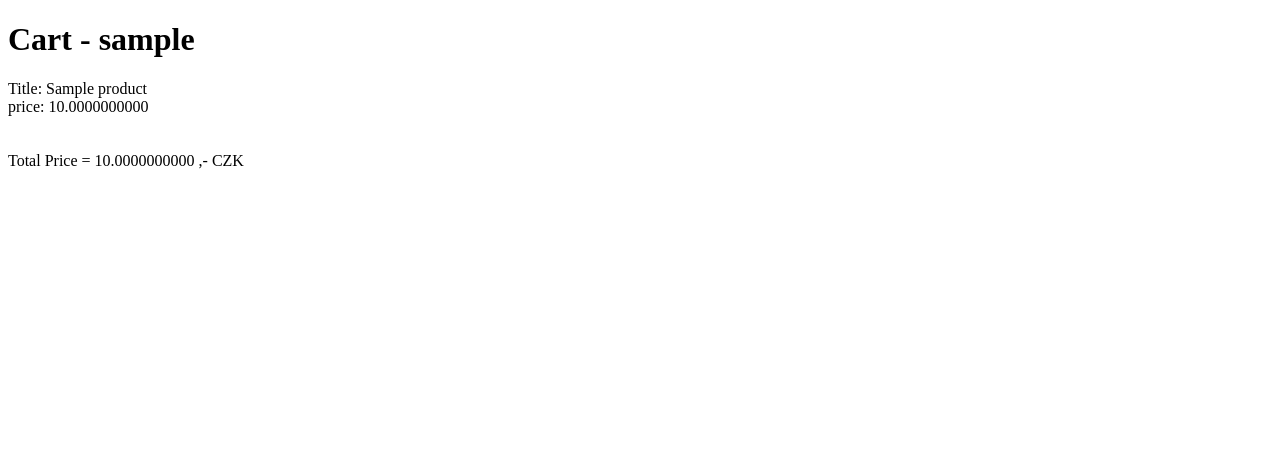
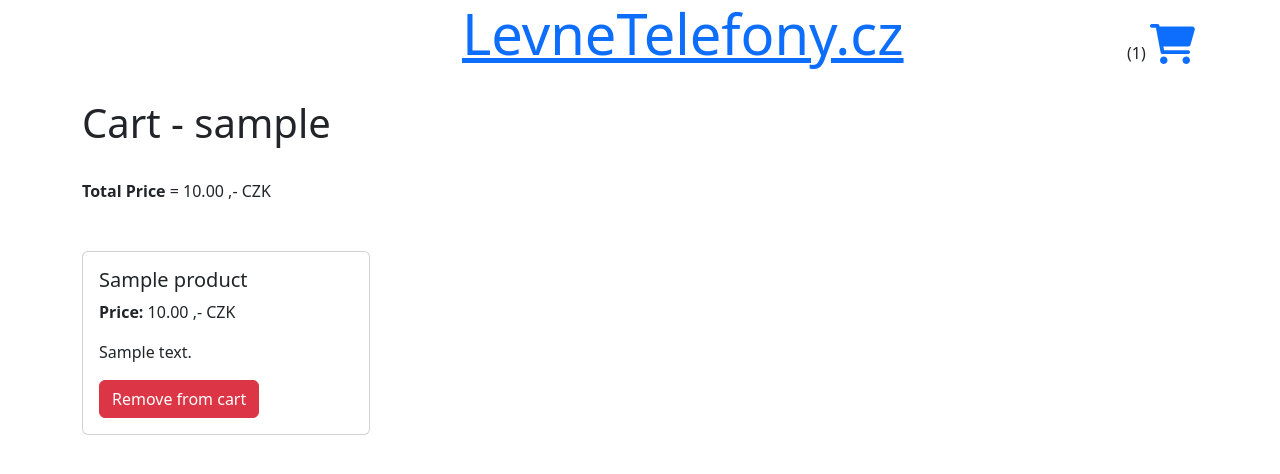
Before and after one commit to Simecekk/sda_eshop_project, a Django app: page /cart/1/ in a window 1280 px wide. Shown: the top 474 px of the page. Run offline with Django 4.2, Linux system fonts and the light colour scheme; tables that the repository leaves empty hold one stand-in row (values such as "Sample post"); some libraries are stand-ins or nearby versions.

Commit message:
added remove cart + inheritance

```diff
--- a/sda_eschop_project/urls.py
+++ b/sda_eschop_project/urls.py
@@ -15,12 +15,13 @@
 """
 from django.contrib import admin
 from django.urls import path
-from shop.views import hello_world_view, homepage_view, add_to_cart_view, cart_view
+from shop.views import hello_world_view, homepage_view, add_to_cart_view, cart_view, remove_from_cart_view
 
 urlpatterns = [
     path('admin/', admin.site.urls),
     path("hello/", hello_world_view, name="hello_world"),
     path("", homepage_view, name="homepage"),
     path("add_to_cart/<int:item_pk>/", add_to_cart_view, name="add_to_cart"),
-    path("cart/<int:pk>/", cart_view, name="cart_detail")
+    path("cart/<int:pk>/", cart_view, name="cart_detail"),
+    path("remove_from_cart/<int:item_pk>/", remove_from_cart_view, name="remove_from_cart")
 ]
--- /dev/null
+++ b/shop/templates/base.html
@@ -0,0 +1,35 @@
+<!DOCTYPE html>
+<html lang="en">
+<head>
+    <meta charset="UTF-8">
+    <title>LevneTelefony.cz</title>
+    <link href="https://cdn.jsdelivr.net/npm/bootstrap@5.2.0/dist/css/bootstrap.min.css" rel="stylesheet"
+          integrity="sha384-gH2yIJqKdNHPEq0n4Mqa/HGKIhSkIHeL5AyhkYV8i59U5AR6csBvApHHNl/vI1Bx" crossorigin="anonymous">
+    <script src="https://cdn.jsdelivr.net/npm/bootstrap@5.2.0/dist/js/bootstrap.bundle.min.js"
+            integrity="sha384-A3rJD856KowSb7dwlZdYEkO39Gagi7vIsF0jrRAoQmDKKtQBHUuLZ9AsSv4jD4Xa"
+            crossorigin="anonymous"></script>
+    <link rel="stylesheet" href="https://cdnjs.cloudflare.com/ajax/libs/font-awesome/6.1.2/css/all.min.css"
+          integrity="sha512-1sCRPdkRXhBV2PBLUdRb4tMg1w2YPf37qatUFeS7zlBy7jJI8Lf4VHwWfZZfpXtYSLy85pkm9GaYVYMfw5BC1A=="
+          crossorigin="anonymous" referrerpolicy="no-referrer"/>
+</head>
+<body>
+
+<div class="container">
+    <div class="row">
+        <div class="col-4"></div>
+        <h1 class="display-4 col-4"><a href="{% url "homepage" %}">LevneTelefony.cz</a></h1>
+        <div class="col-3"></div>
+        <div class="col-1">
+            ({{ cart.products.count }}) <a href="{% url "cart_detail" cart.pk %}"><i
+                class="fa-solid fa-cart-shopping display-6 mt-4"></i></a>
+        </div>
+    </div>
+    <br>
+
+    {% block content %}
+    {% endblock content %}
+
+</div>
+
+</body>
+</html>
--- a/shop/templates/cart.html
+++ b/shop/templates/cart.html
@@ -1,19 +1,20 @@
-<!DOCTYPE html>
-<html lang="en">
-<head>
-    <meta charset="UTF-8">
-    <title>Title</title>
-</head>
-<body>
-<h1>Cart - {{ cart.user.username }}</h1>
+{% extends "base.html" %}
 
-{% for product in cart.products.all %}
-    Title: {{ product.title }}<br>
-    price: {{ product.price }}<br><br>
-{% endfor %}
+{% block content %}
 
-<br>
+    <h1>Cart - {{ cart.user.username }}</h1><br>
+    <strong>Total Price</strong> = {{ cart.total_price|floatformat:2 }} ,- CZK
 
-Total Price = {{ cart.total_price }} ,- CZK
-</body>
-</html>
+    {% for product in cart.products.all %}
+        <div class="card mt-5" style="width: 18rem;">
+            <img src="https://via.placeholder.com/150" class="bd-placeholder-img card-img-top" alt="">
+            <div class="card-body">
+                <h5 class="card-title">{{ product.title }}</h5>
+                <p class="card-text"><strong>Price:</strong> {{ product.price|floatformat:2 }} ,- CZK</p>
+                <p class="card-text">{{ product.description }}</p>
+                <a href="{% url "remove_from_cart" product.pk %}" class="btn btn-danger">Remove from cart</a>
+            </div>
+        </div>
+    {% endfor %}
+
+{% endblock content %}
--- a/shop/views.py
+++ b/shop/views.py
@@ -23,7 +23,6 @@
 
     context = {
         "products": products,
-        "page_title": "LevneTelefony.cz",
         "cart": cart
     }
 
@@ -38,6 +37,14 @@
     return redirect(request.META.get('HTTP_REFERER', 'homepage'))
 
 
+def remove_from_cart_view(request, item_pk):
+    product = get_object_or_404(Product, pk=item_pk)
+    user = get_user_model().objects.first()
+    cart, created = Cart.objects.get_or_create(user=user)
+    cart.products.remove(product)
+    return redirect(request.META.get('HTTP_REFERER', 'homepage'))
+
+
 def cart_view(request, pk):
     cart = get_object_or_404(Cart, pk=pk)
     context = {
```
Also changed, not shown: shop/templates/homepage.html (+3 -29 lines).
